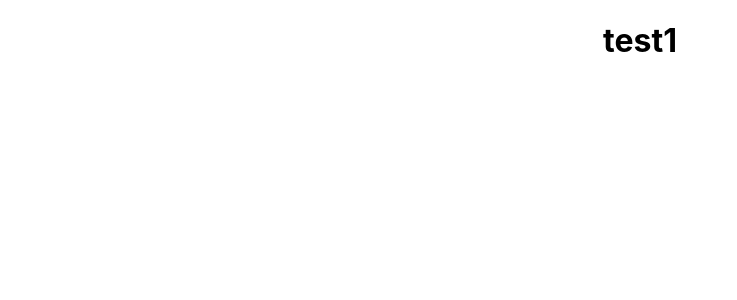
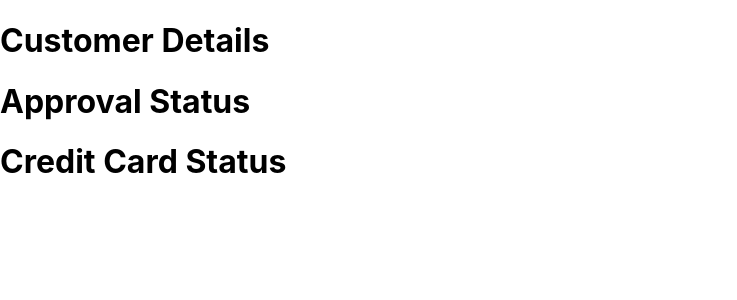
Before and after one commit to ilagon/frontend-optimum-solution, a React (Create React App) app in the folder frontend/: page / in a window 1280 px wide. Shown: the top 300 px of the page, without its empty margins (0-737 px from the left). Built offline with nearby package versions, Linux system fonts and the light colour scheme.

Commit message:
Dzul, 11 June 2020

```diff
--- a/frontend/src/App.js
+++ b/frontend/src/App.js
@@ -1,11 +1,10 @@
 import React from 'react';
-import logo from './logo.svg';
-import './App.css';
+import Overview from './components/Overview'
 
 function App() {
   return (
     <div className="App">
-      <h1>test1</h1>
+      <Overview></Overview>
     </div>
   );
 }
--- /dev/null
+++ b/frontend/src/components/ApprovalStatus.js
@@ -0,0 +1,9 @@
+import React from 'react'
+
+export default function ApprovalStatus() {
+    return (
+        <div>
+            <h1>Approval Status</h1>
+        </div>
+    )
+}
--- /dev/null
+++ b/frontend/src/components/CreditCardStatus.js
@@ -0,0 +1,9 @@
+import React from 'react'
+
+export default function CreditCardStatus() {
+    return (
+        <div>
+            <h1>Credit Card Status</h1>
+        </div>
+    )
+}
--- /dev/null
+++ b/frontend/src/components/CustomerDetails.js
@@ -0,0 +1,9 @@
+import React from 'react'
+
+export default function CustomerDetails() {
+    return (
+        <div>
+            <h1>Customer Details</h1>
+        </div>
+    )
+}
--- /dev/null
+++ b/frontend/src/components/Overview.js
@@ -0,0 +1,14 @@
+import React from 'react'
+import CustomerDetails from './CustomerDetails'
+import ApprovalStatus from './ApprovalStatus'
+import CreditCardStatus from './CreditCardStatus'
+
+export default function Overview() {
+    return (
+        <div>
+            <CustomerDetails></CustomerDetails>
+            <ApprovalStatus></ApprovalStatus>
+            <CreditCardStatus></CreditCardStatus>
+        </div>
+    )
+}
```
